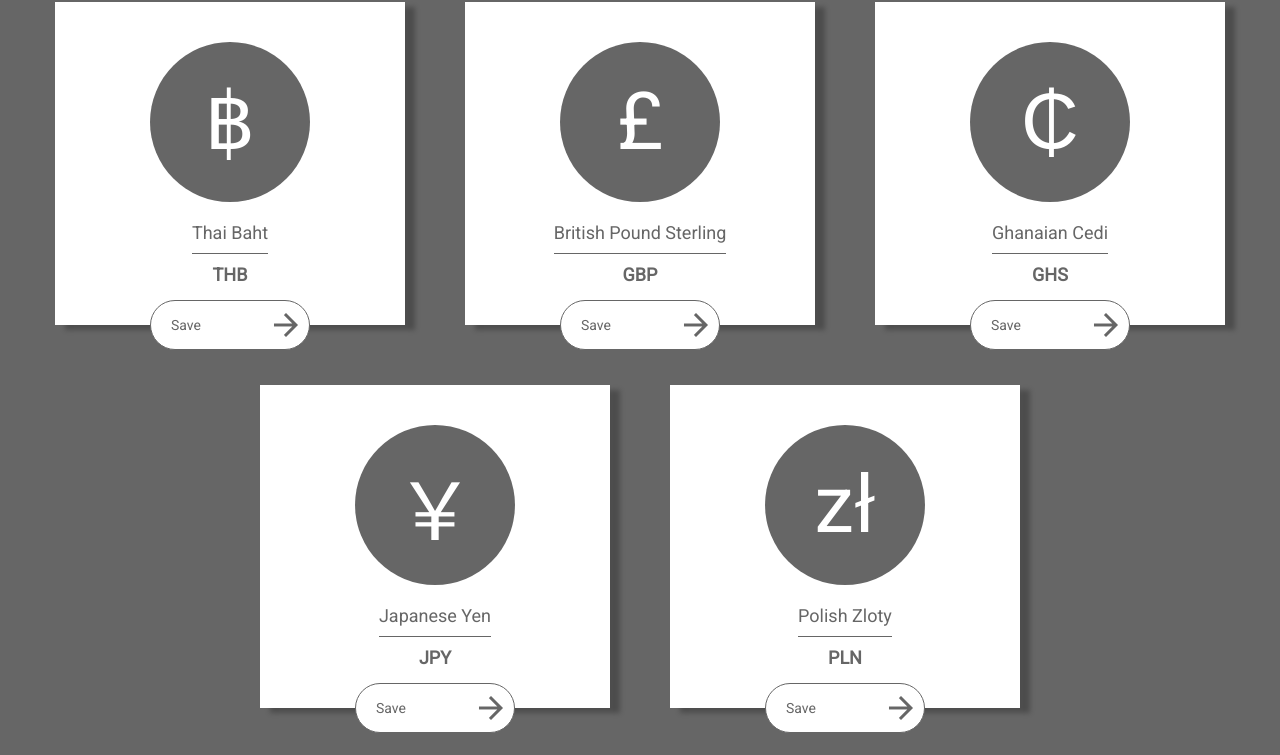
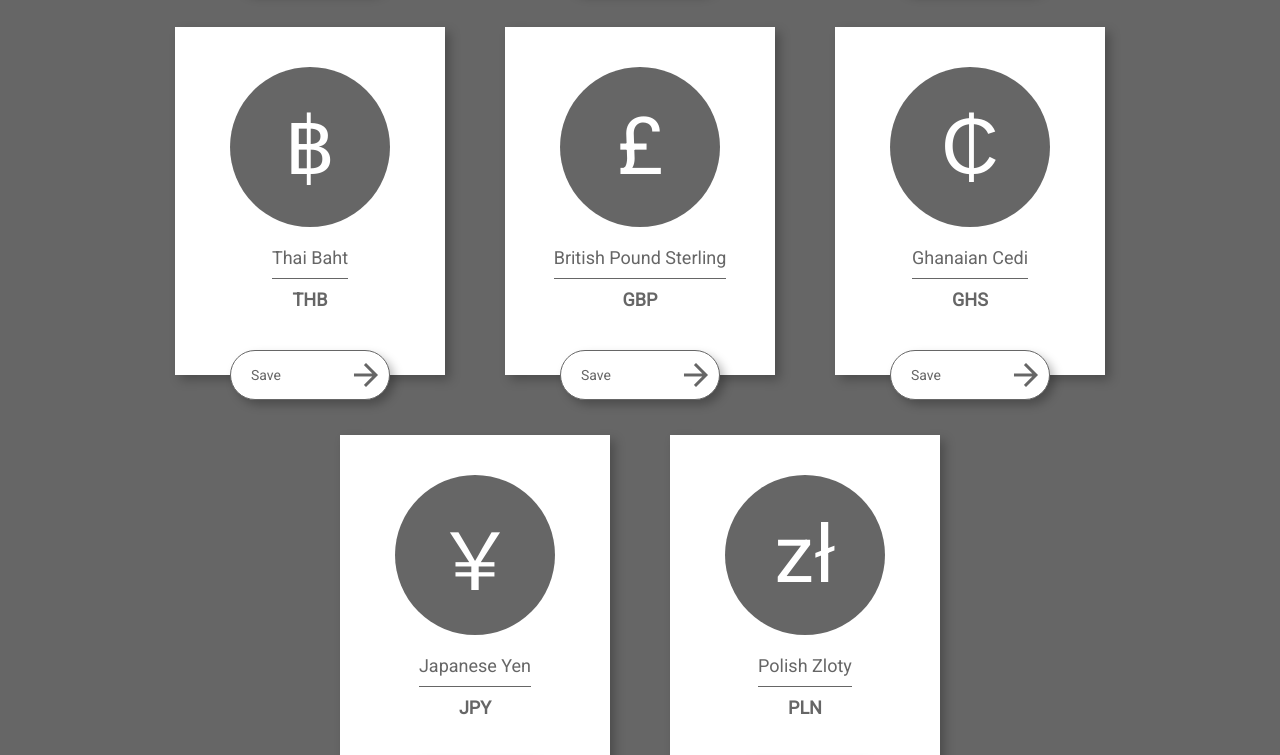
Before and after one commit to dorimusz/qualified-sitebuild-exam, a plain HTML site: page index.html in a window 1280 px wide. Shown: the part 491-1246 px from the top of the page. Drawn offline with Linux system fonts and the light colour scheme.

Commit message:
button hover

```diff
--- a/style.css
+++ b/style.css
@@ -126,7 +126,7 @@ body {
 .card {
     position: relative;
     padding: 40px;
-    width: 350px;
+    width: 270px;
 
     display: flex;
     flex-wrap: wrap;
@@ -136,7 +136,7 @@ body {
 
     background-color: var(--secondary);
     color: var(--primary);
-    box-shadow: 10px 5px 5px rgba(0, 0, 0, 0.25);
+    box-shadow: 5px 5px 10px rgba(0, 0, 0, 0.25);
 }
 
 .currency {
@@ -171,6 +171,7 @@ hr {
 .text {
     font-size: 18px;
     font-weight: 700;
+    margin-bottom: 25px;
 }
 
 .cardButton {
@@ -187,6 +188,7 @@ hr {
     align-items: center;
 
     background-color: var(--secondary);
+    box-shadow: 5px 5px 10px rgba(0, 0, 0, 0.25);
     border: 1px solid;
     border-radius: 50px;
 
@@ -198,3 +200,8 @@ hr {
     right: 0;
     padding-right: 5px;
 }
+
+.cardButton:hover {
+    background-color: var(--primary);
+    color: var(--secondary)
+}
```
